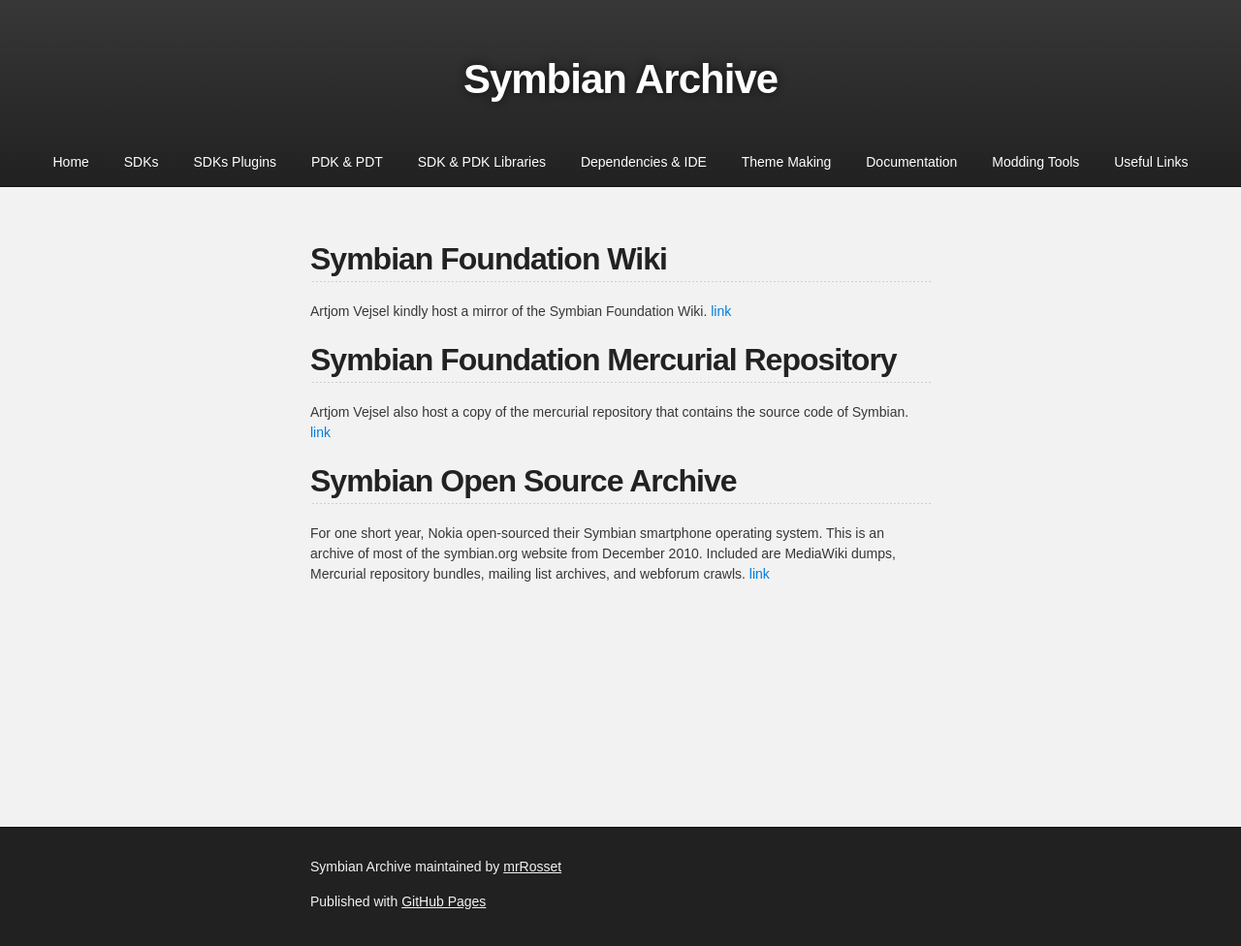
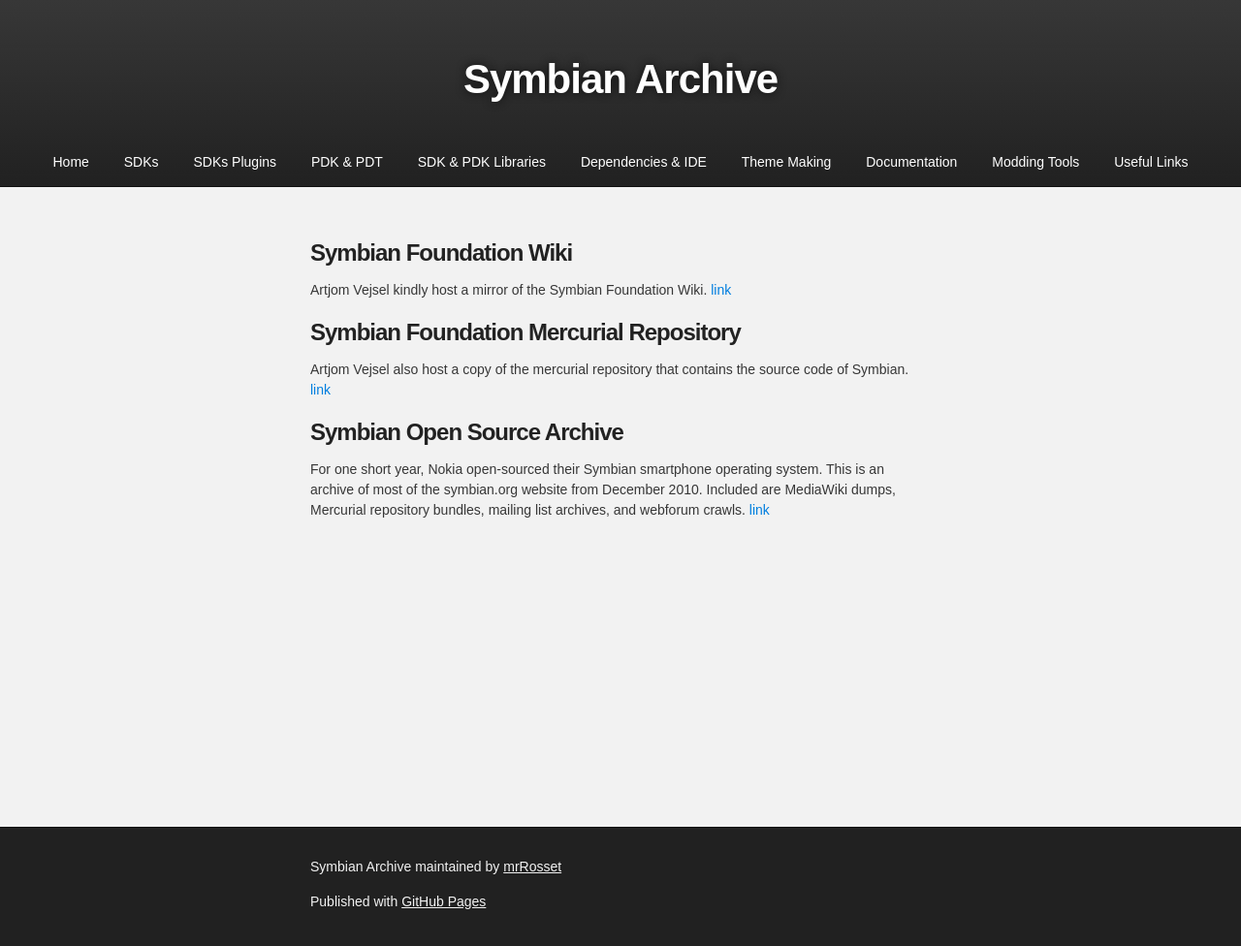
Before and after one commit to mrRosset/Symbian-Archive, a Jekyll site: the page built from Links.md, in a window 1280 px wide. Shown: the whole page at 97% size. Built offline with Jekyll 4.4.1, drawn with Linux system fonts in a browser that asks for light colours; our own code applies the rules of GitHub Pages for plain Markdown files; the repository's description, which GitHub fills in, is left out.

Commit message:
change header number

```diff
--- a/Links.md
+++ b/Links.md
@@ -1,11 +1,11 @@
-## Symbian Foundation Wiki
+### Symbian Foundation Wiki
 
 Artjom Vejsel kindly host a mirror of the Symbian Foundation Wiki. [link](https://akawolf.org/wiki/)
 
-## Symbian Foundation Mercurial Repository
+### Symbian Foundation Mercurial Repository
 
 Artjom Vejsel also host a copy of the mercurial repository that contains the source code of Symbian. [link](https://akawolf.org/oss/)
 
-## Symbian Open Source Archive
+### Symbian Open Source Archive
 
 For one short year, Nokia open-sourced their Symbian smartphone operating system. This is an archive of most of the symbian.org website from December 2010. Included are MediaWiki dumps, Mercurial repository bundles, mailing list archives, and webforum crawls. [link](https://archive.org/details/SymbianOpenSource)
```
